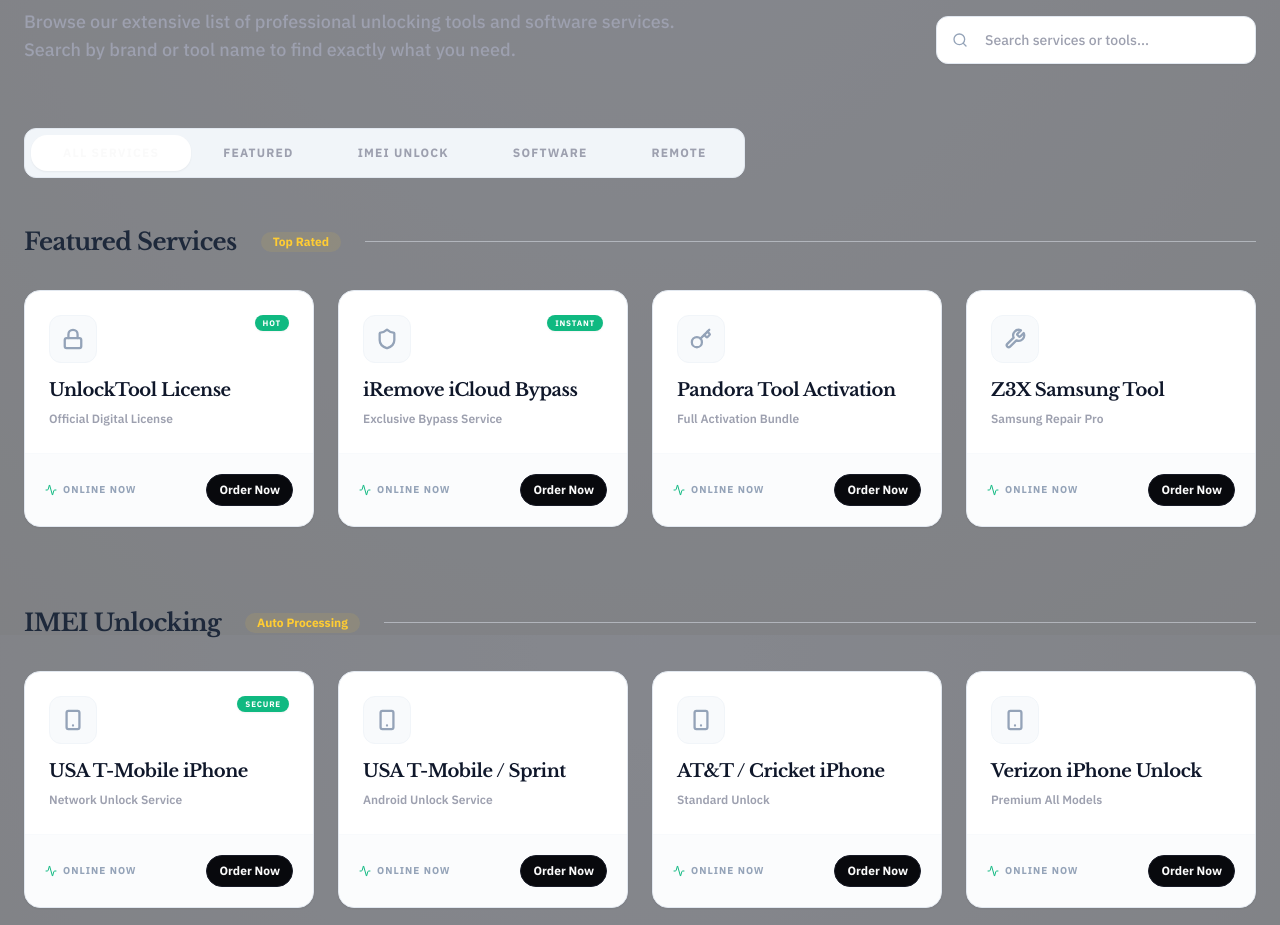
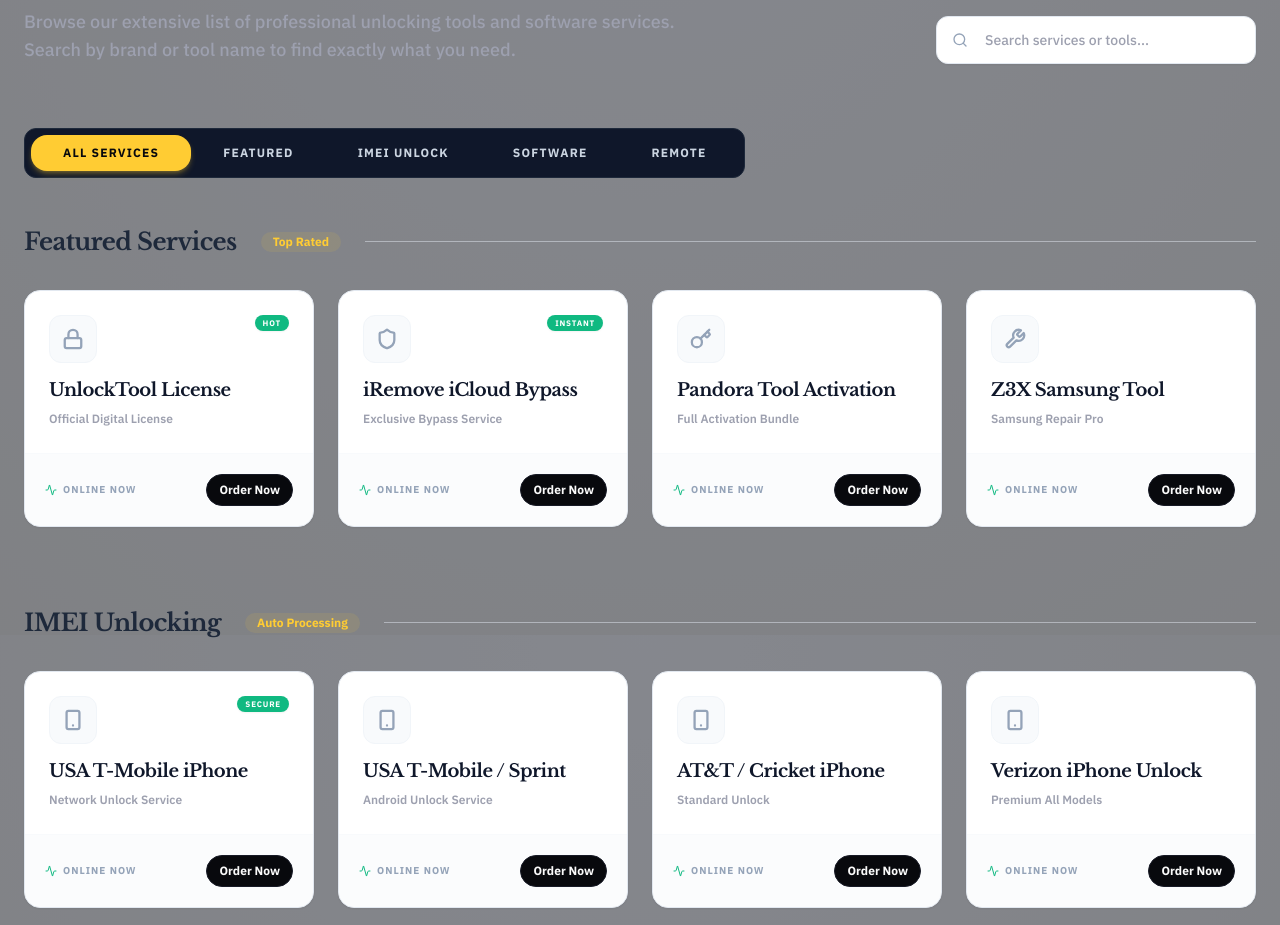
Before and after one commit to meekmill24/global-unlock-nexus, a React (Vite) app: page / in a window 1280 px wide. Shown: the part 965-1890 px from the top of the page. Built offline with nearby package versions, Linux system fonts and the light colour scheme; no server answers.

Commit message:
Changes
Co-authored-by: meekmill24 <82408154+meekmill24@users.noreply.github.com>

```diff
--- a/src/components/ProductCatalog.tsx
+++ b/src/components/ProductCatalog.tsx
@@ -113,12 +113,12 @@ const ProductCatalog = () => {
 
         {/* Tab Selection */}
         <Tabs defaultValue="all" onValueChange={setActiveTab} className="mb-12">
-          <TabsList className="bg-slate-100 dark:bg-slate-900 border border-slate-200 dark:border-slate-800 p-1.5 h-auto flex-wrap rounded-xl justify-start sm:justify-center">
-            <TabsTrigger value="all" className="rounded-lg px-4 sm:px-8 py-2.5 text-[10px] sm:text-xs font-bold uppercase tracking-widest data-[state=active]:bg-white dark:data-[state=active]:bg-slate-800 data-[state=active]:shadow-sm flex-1 sm:flex-none">All Services</TabsTrigger>
-            <TabsTrigger value="featured" className="rounded-lg px-4 sm:px-8 py-2.5 text-[10px] sm:text-xs font-bold uppercase tracking-widest data-[state=active]:bg-white dark:data-[state=active]:bg-slate-800 data-[state=active]:shadow-sm flex-1 sm:flex-none">Featured</TabsTrigger>
-            <TabsTrigger value="imei" className="rounded-lg px-4 sm:px-8 py-2.5 text-[10px] sm:text-xs font-bold uppercase tracking-widest data-[state=active]:bg-white dark:data-[state=active]:bg-slate-800 data-[state=active]:shadow-sm flex-1 sm:flex-none">IMEI Unlock</TabsTrigger>
-            <TabsTrigger value="tools" className="rounded-lg px-4 sm:px-8 py-2.5 text-[10px] sm:text-xs font-bold uppercase tracking-widest data-[state=active]:bg-white dark:data-[state=active]:bg-slate-800 data-[state=active]:shadow-sm flex-1 sm:flex-none">Software</TabsTrigger>
-            <TabsTrigger value="remote" className="rounded-lg px-4 sm:px-8 py-2.5 text-[10px] sm:text-xs font-bold uppercase tracking-widest data-[state=active]:bg-white dark:data-[state=active]:bg-slate-800 data-[state=active]:shadow-sm flex-1 sm:flex-none">Remote</TabsTrigger>
+          <TabsList className="bg-slate-900 dark:bg-slate-900 border border-slate-800 p-1.5 h-auto flex-wrap rounded-xl justify-start sm:justify-center">
+            <TabsTrigger value="all" className="rounded-lg px-4 sm:px-8 py-2.5 text-[10px] sm:text-xs font-bold uppercase tracking-widest text-slate-300 hover:text-white data-[state=active]:bg-primary data-[state=active]:text-primary-foreground data-[state=active]:shadow-md data-[state=active]:shadow-primary/30 flex-1 sm:flex-none transition-all">All Services</TabsTrigger>
+            <TabsTrigger value="featured" className="rounded-lg px-4 sm:px-8 py-2.5 text-[10px] sm:text-xs font-bold uppercase tracking-widest text-slate-300 hover:text-white data-[state=active]:bg-primary data-[state=active]:text-primary-foreground data-[state=active]:shadow-md data-[state=active]:shadow-primary/30 flex-1 sm:flex-none transition-all">Featured</TabsTrigger>
+            <TabsTrigger value="imei" className="rounded-lg px-4 sm:px-8 py-2.5 text-[10px] sm:text-xs font-bold uppercase tracking-widest text-slate-300 hover:text-white data-[state=active]:bg-primary data-[state=active]:text-primary-foreground data-[state=active]:shadow-md data-[state=active]:shadow-primary/30 flex-1 sm:flex-none transition-all">IMEI Unlock</TabsTrigger>
+            <TabsTrigger value="tools" className="rounded-lg px-4 sm:px-8 py-2.5 text-[10px] sm:text-xs font-bold uppercase tracking-widest text-slate-300 hover:text-white data-[state=active]:bg-primary data-[state=active]:text-primary-foreground data-[state=active]:shadow-md data-[state=active]:shadow-primary/30 flex-1 sm:flex-none transition-all">Software</TabsTrigger>
+            <TabsTrigger value="remote" className="rounded-lg px-4 sm:px-8 py-2.5 text-[10px] sm:text-xs font-bold uppercase tracking-widest text-slate-300 hover:text-white data-[state=active]:bg-primary data-[state=active]:text-primary-foreground data-[state=active]:shadow-md data-[state=active]:shadow-primary/30 flex-1 sm:flex-none transition-all">Remote</TabsTrigger>
           </TabsList>
         </Tabs>
 
```
